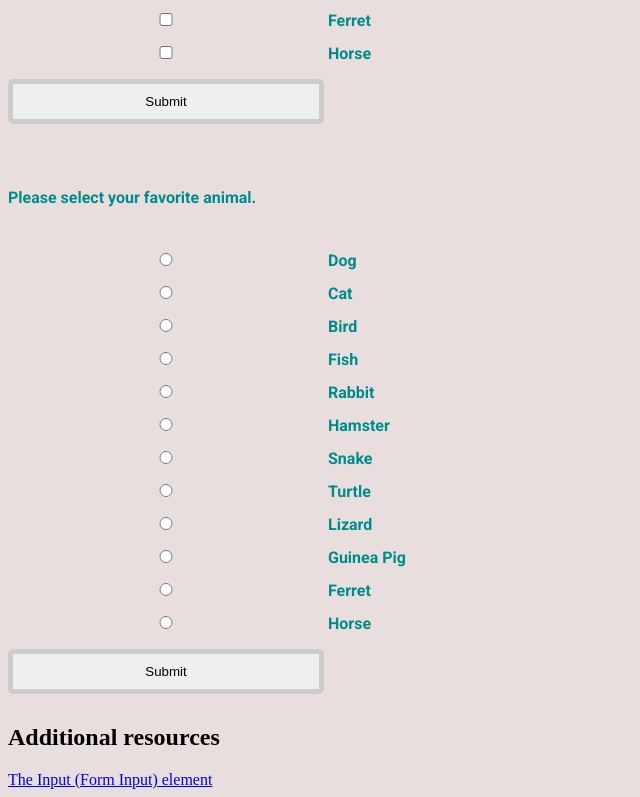
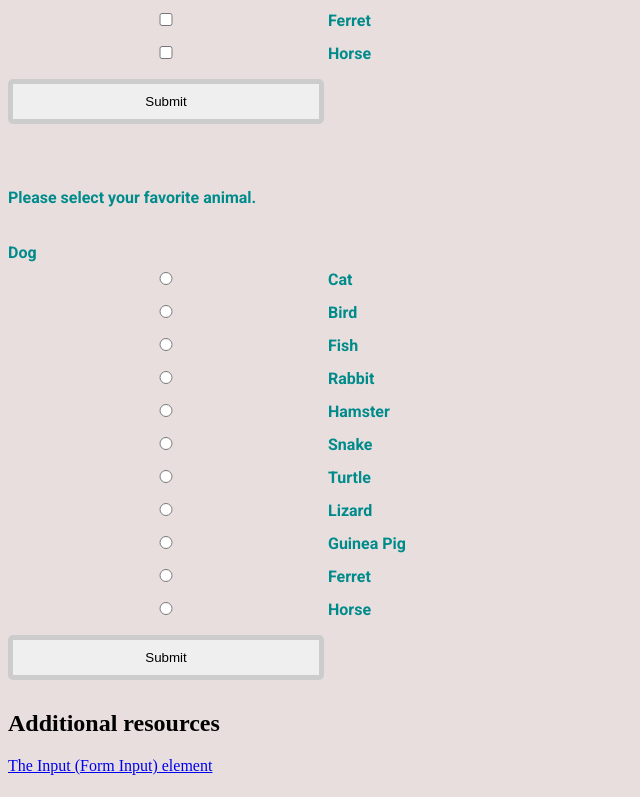
Before and after one commit to itcodegirl/HTML_Input_types, a plain HTML site: page index.html in a window 1280 px wide. Shown: the part 1656-2453 px from the top of the page, without its empty margins (0-640 px from the left). Drawn offline with Linux system fonts and the light colour scheme.

Commit message:
Update radio input

```diff
--- a/index.html
+++ b/index.html
@@ -166,7 +166,6 @@
 	 <br/>
 	 <!-- Hidden radio button, checked by default -->
 	 <input type="radio" name="pet" id="none" style="display:none" checked>
-	 <input type="radio" name="pet" id="radio-input">
 	 <label for="dog">Dog</label>
 	 <br/>
 	 <input type="radio" name="pet" id="radio-input">
@@ -210,4 +209,5 @@
 	<a href="https://developer.mozilla.org/en-US/docs/Web/HTML/Element/input.com">The Input (Form Input) element</a>
 
   </body>
+ </body>
 </html>
```
